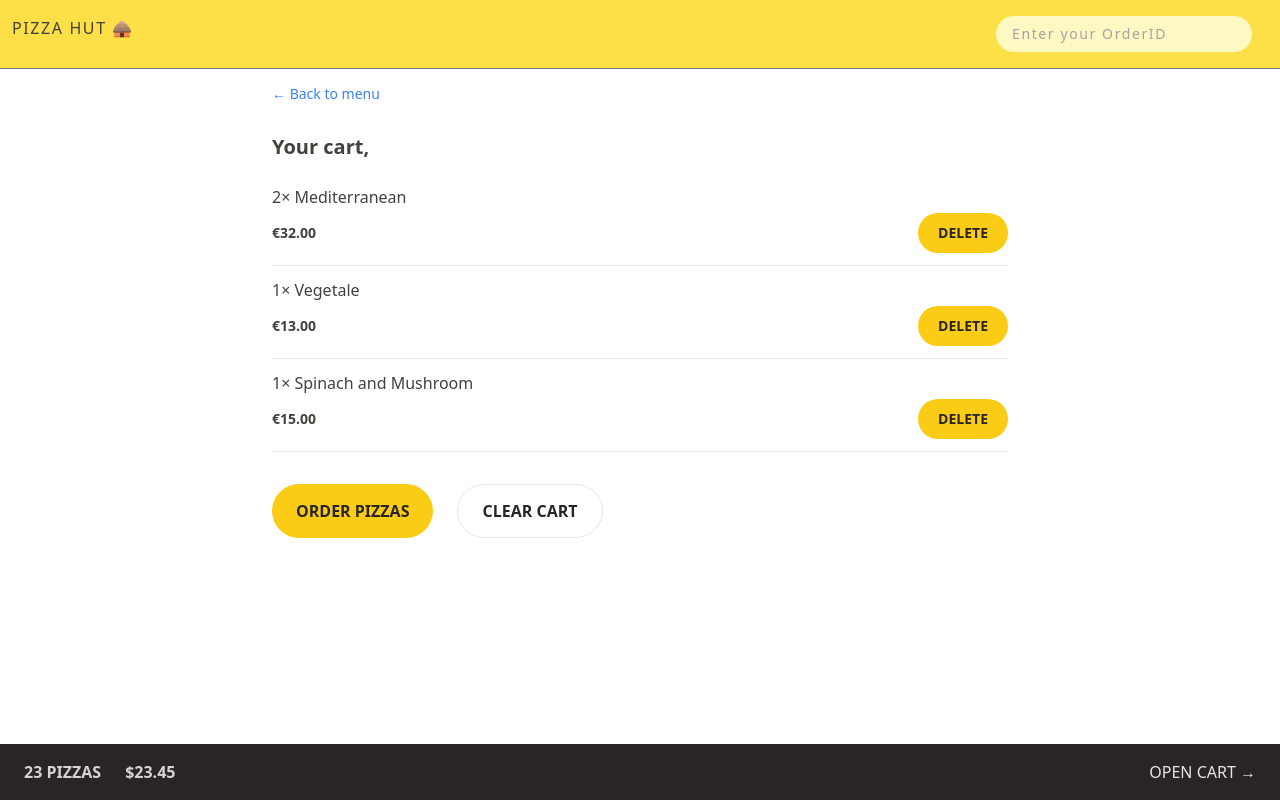
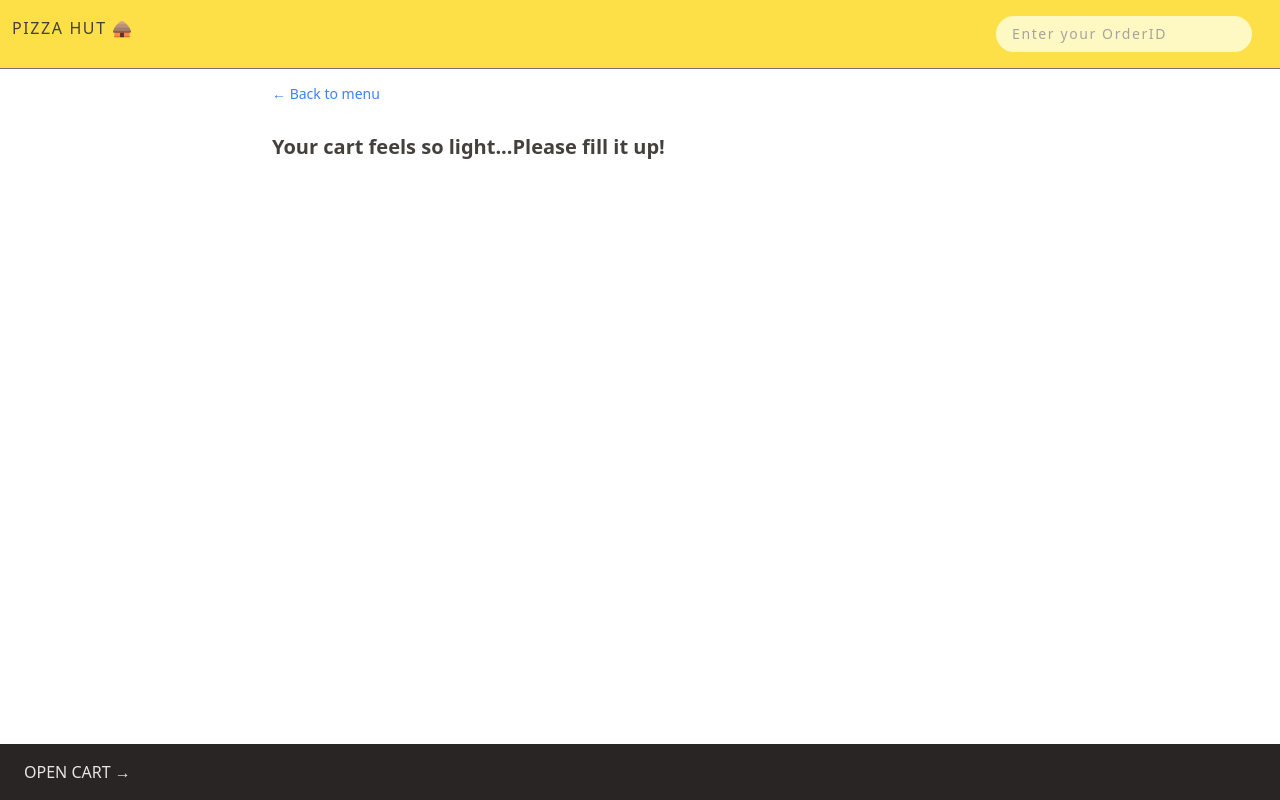
Before and after one commit to DevendranathReddy7/PizzaHut, a React (Create React App) app: page /cart in a window 1280 px wide. Built offline with nearby package versions, Linux system fonts and the light colour scheme.

Commit message:
added quantity to menu item

```diff
--- /dev/null
+++ b/src/Components/Add_Edit_Button.js
@@ -0,0 +1,47 @@
+import { useDispatch, useSelector } from "react-redux"
+import Button from "./Button"
+import { addItem, decreaseItemsQuantity, getCart, increaseItemsQuantity } from "../Sevices/cartSlice"
+
+const Add_Edit_Button = ({ pizza }) => {
+    const { id, name, unitPrice, ingredients, soldOut, imageUrl } = pizza;
+
+    const dispatch = useDispatch()
+
+    const cartItems = useSelector(getCart)
+    console.log(id)
+    console.log(cartItems)
+    const alreadyAddedItem = cartItems.find(item => item.pizzaId === id)
+    console.log(alreadyAddedItem)
+    const handleAddToCart = () => {
+        const NewItem = {
+            pizzaId: id,
+            name,
+            quantity: 1,
+            unitPrice,
+            totalPrice: unitPrice * 1,
+        }
+        if (alreadyAddedItem) return ''
+        dispatch(addItem(NewItem))
+    }
+
+    const handleDecrease = (id) => {
+        dispatch(decreaseItemsQuantity(id))
+    }
+
+    const handleIncrease = (id) => {
+        dispatch(increaseItemsQuantity(id))
+    }
+    return (
+        <div>
+            {alreadyAddedItem ? <Button type='small' onClick={handleAddToCart}>
+                <Button type='count' onClick={() => handleDecrease(id)}>-</Button>
+                {alreadyAddedItem.quantity}
+                <Button type='count' onClick={() => handleIncrease(id)}>+</Button>
+            </Button>
+                : <Button type='small' onClick={handleAddToCart}>Add to cart</Button>}
+
+
+        </div>
+    )
+}
+export default Add_Edit_Button
--- a/src/Components/Button.js
+++ b/src/Components/Button.js
@@ -6,6 +6,7 @@ const Button = ({ children, disabled, to, type, onClick }) => {
 
     const styles = {
         primary: base + ' px-4 py-3 md:px-6 md:py-4',
+        count: ' font-bold text-stone-800  rounded-full  transition-colors focus:outline-none disabled:cursor-not-allowed px-2 py-0.75 md:px-5 md:py-1',
         small: base + '  py-2 md:px-5 md:py-2.5 text-sm',
         secondary: "border uppercase font-semibold text-stone-800  rounded-full hover:bg-stone-300 transition-colors focus:outline-none focus:ring focus:ring-yellow-300 focus:ring-offset-2 disabled:cursor-not-allowed px-4 py-2.5 md:px-6 md:py-3.5",
     }
--- a/src/Components/Cart.js
+++ b/src/Components/Cart.js
@@ -2,51 +2,35 @@ import { Link, Outlet } from 'react-router-dom';
 import LinkButton from './LinkButton';
 import Button from './Button';
 import CartItem from './CartItem';
-import { useSelector } from 'react-redux';
+import { useDispatch, useSelector } from 'react-redux';
+import { clearCart, getCart } from '../Sevices/cartSlice';
 
-const fakeCart = [
-  {
-    pizzaId: 12,
-    name: 'Mediterranean',
-    quantity: 2,
-    unitPrice: 16,
-    totalPrice: 32,
-  },
-  {
-    pizzaId: 6,
-    name: 'Vegetale',
-    quantity: 1,
-    unitPrice: 13,
-    totalPrice: 13,
-  },
-  {
-    pizzaId: 11,
-    name: 'Spinach and Mushroom',
-    quantity: 1,
-    unitPrice: 15,
-    totalPrice: 15,
-  },
-];
 
 function Cart() {
-  const cart = fakeCart;
+  const cart = useSelector(getCart);
   const userName = useSelector(str => str.user.userName)
+  const dispatch = useDispatch()
+  const handleClearCart = () => {
+    dispatch(clearCart())
+
+  }
   return (
 
     <div className='px-4 py-3'>
-      {/* <Outlet /> */}
       <LinkButton to="/menu">&larr; Back to menu</LinkButton>
+      {!cart.length ? <h1 className='mt-7 text-xl font-semibold'>Your cart feels so light...Please fill it up!</h1> : <>
         <h2 className='mt-7 text-xl font-semibold'>Your cart,{userName}</h2>
-
         <ul className='mt-3 divide-y divide-stone-200 border-b'>
           {cart.map(item => (
-          <CartItem item={item} key={item.id} />
+            <CartItem item={item} key={item.pizzaId} />
           ))}
         </ul>
         <div className='mt-8 space-x-6'>
           <Button type='primary' to="/order/new">Order pizzas</Button>
-        <Button type='secondary'>Clear cart</Button>
-      </div>
+          <Button type='secondary' onClick={handleClearCart}>Clear cart</Button>
+        </div></>}
+
+
     </div>
   );
 }
--- a/src/Components/CartItem.js
+++ b/src/Components/CartItem.js
@@ -1,9 +1,14 @@
+import { useDispatch } from "react-redux";
 import { formatCurrency } from "../Sevices/helpers";
 import Button from "./Button";
+import { deleteItem } from "../Sevices/cartSlice";
 
 function CartItem({ item }) {
   const { pizzaId, name, quantity, totalPrice } = item;
-
+  const dispatch = useDispatch()
+  const handleDeletePizza = (id) => {
+    dispatch(deleteItem(id))
+  }
   return (
     <li className="py-3 ">
       <p className="mb-1 ">
@@ -11,7 +16,7 @@ function CartItem({ item }) {
       </p>
       <div className="flex justify-between items-center sm:gap-6">
         <p className="text-sm font-bold">{formatCurrency(totalPrice)}</p>
-        <Button type='small'>Delete</Button>
+        <Button type='small' onClick={() => handleDeletePizza(pizzaId)}>Delete</Button>
       </div>
     </li>
   );
--- a/src/Components/CartOverview.js
+++ b/src/Components/CartOverview.js
@@ -1,12 +1,17 @@
+import { useSelector } from "react-redux";
 import { Link } from "react-router-dom";
+import { totalPrice, totalQuantity } from "../Sevices/cartSlice";
 
 function CartOverview() {
+  const totalItems = useSelector(totalQuantity)
+  const totalPric = useSelector(totalPrice)
+
   return (
     <div className="bg-stone-800 uppercase text-stone-200 px-4 py-4 sm:px-6 flex  justify-between">
-      <p className="font-semibold text-stone-300 sm:space-x-6 space-x-4">
-        <span>23 pizzas</span>
-        <span>$23.45</span>
-      </p>
+      {totalItems > 0 ? <p className="font-semibold text-stone-300 sm:space-x-6 space-x-4">
+        <span>{totalItems} pizzas</span>
+        <span>{totalPric} $</span>
+      </p> : ''}
       <Link to='/cart'>Open cart &rarr;</Link>
     </div>
   );
--- a/src/Components/EmptyCart.js
+++ /dev/null
@@ -1,13 +0,0 @@
-import { Link } from 'react-router-dom';
-
-function EmptyCart() {
-  return (
-    <div>
-      <Link to="/menu">&larr; Back to menu</Link>
-
-      <p>Your cart is still empty. Start adding some pizzas :)</p>
-    </div>
-  );
-}
-
-export default EmptyCart;
--- a/src/Components/MenuItem.js
+++ b/src/Components/MenuItem.js
@@ -2,21 +2,12 @@ import { useDispatch } from "react-redux";
 import { formatCurrency } from "../Sevices/helpers";
 import Button from "./Button";
 import { addItem, increaseItemsQuantity } from "../Sevices/cartSlice";
+import Add_Edit_Button from "./Add_Edit_Button";
 
 function MenuItem({ pizza }) {
   const { id, name, unitPrice, ingredients, soldOut, imageUrl } = pizza;
-  const dispatch = useDispatch()
 
-  const handleAddToCart = () => {
-    const NewItem = {
-      pizzaId: id,
-      name,
-      quantity: 1,
-      unitPrice,
-      totalPrice: unitPrice * 1,
-    }
-    dispatch(addItem(NewItem))
-  }
+
   return (
     <li className="flex gap-4 py-2">
       <img src={imageUrl} alt={name} className={`h-24 ${soldOut ? 'opacity-70 grayscale' : ''}`} />
@@ -25,7 +16,8 @@ function MenuItem({ pizza }) {
         <p className="capitalize">{ingredients.join(', ')}</p>
         <div className="mt-auto flex items-center justify-between">
           {!soldOut ? <p className="text-sm">{formatCurrency(unitPrice)}</p> : <p className="text-sm font-medium uppercase text-stone-500">Sold out</p>}
-          {!soldOut && <Button type='small' onClick={handleAddToCart}>Add to cart</Button>}
+          {!soldOut && <Add_Edit_Button pizza={pizza} />}
+          {/* {!soldOut && <Button type='small' onClick={handleAddToCart}>Add to cart</Button>} */}
         </div>
       </div>
     </li>
--- a/src/Sevices/cartSlice.js
+++ b/src/Sevices/cartSlice.js
@@ -1,12 +1,6 @@
 import { createSlice } from "@reduxjs/toolkit";
 const initialState = {
-    cart: [{
-        pizzaId: 123,
-        name: "dominos",
-        quantity: 2,
-        unitPrice: 200,
-        totalPrice: 400
-    }]
+    cart: []
 }
 
 const cartSlice = createSlice({
@@ -17,7 +11,7 @@ const cartSlice = createSlice({
             state.cart.push(action.payload)
         },
         deleteItem(state, action) {
-            state.cart.filter(item => item.pizzaId !== action.payload)
+            state.cart = state.cart.filter(item => item.pizzaId !== action.payload)
         },
         increaseItemsQuantity(state, action) {
             const item = state.cart.find(item => item.pizzaId === action.payload)
@@ -26,14 +20,27 @@ const cartSlice = createSlice({
         },
         decreaseItemsQuantity(state, action) {
             const item = state.cart.find(item => item.pizzaId === action.payload)
+            if (item.quantity < 1) return item.quantity = 0
             item.quantity--
             item.totalPrice = item.quantity * item.unitPrice
         },
-        clearCart(state, action) {
+        clearCart(state) {
             state.cart = []
         }
     }
 })
 
 export const { addItem, deleteItem, increaseItemsQuantity, decreaseItemsQuantity, clearCart } = cartSlice.actions
-export default cartSlice
+export default cartSlice.reducer
+
+export const totalQuantity = (state) => {
+    return state.cart.cart.reduce((sum, item) => sum + item.quantity, 0)
+}
+
+export const totalPrice = (state) => {
+    return state.cart.cart.reduce((sum, item) => sum + item.totalPrice, 0)
+}
+
+export const getCart = (state) => {
+    return state.cart.cart
+}
```
Lines whose indentation alone changed are shown as unchanged.
